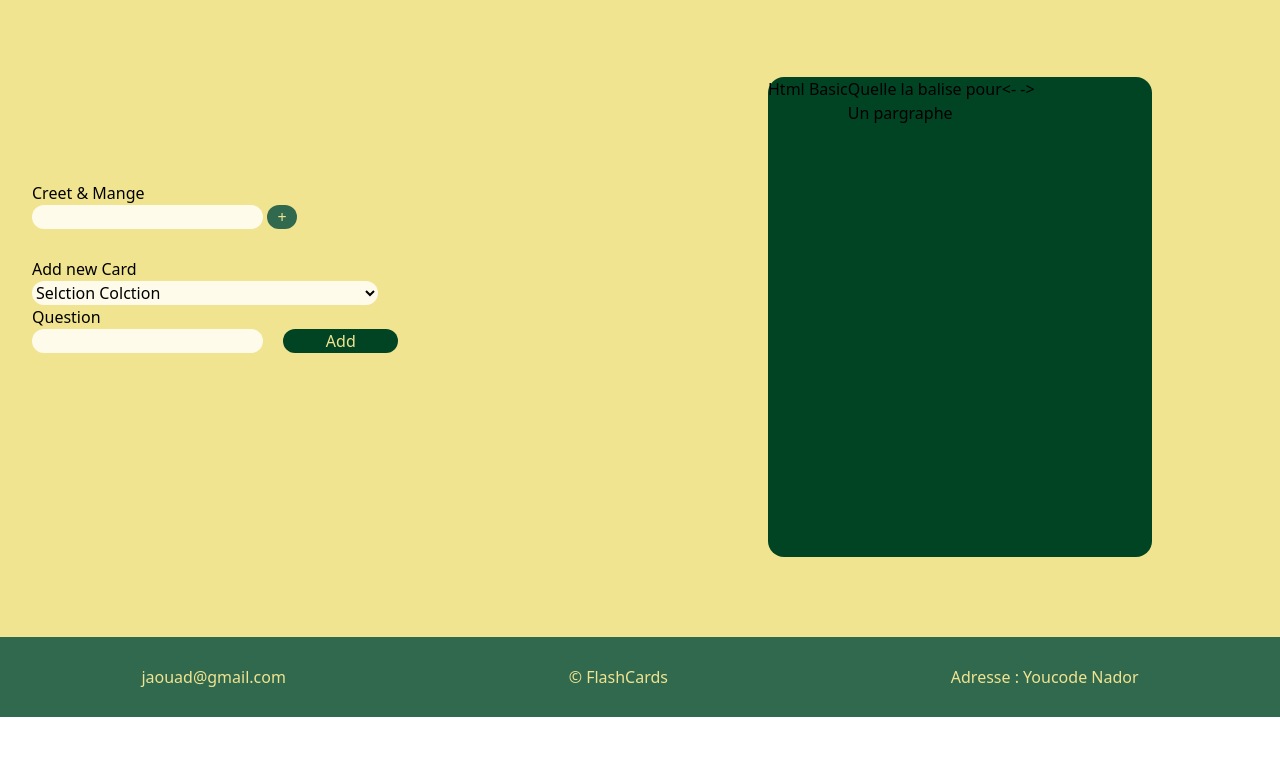
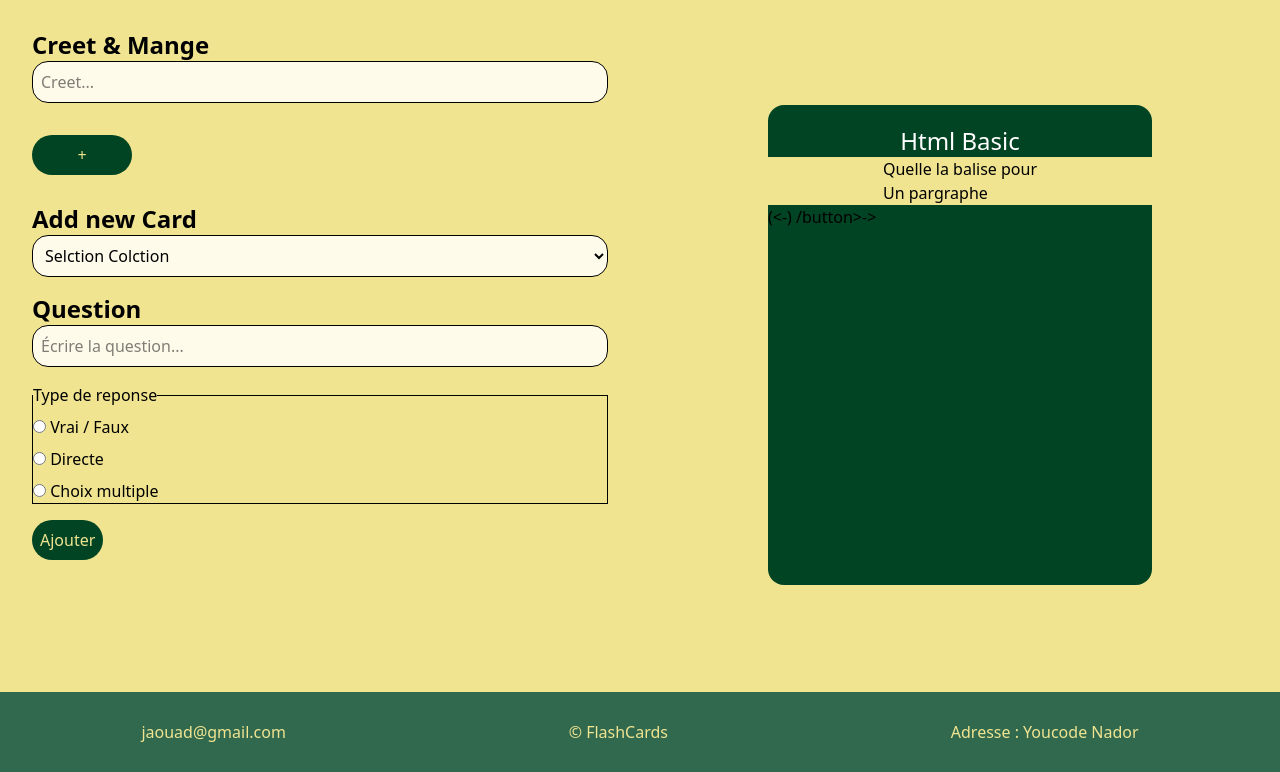
Before and after one commit to AjartiJaouad/Cards, a website: page FlashCards.html in a window 1280 px wide. Shown: the part 83-855 px from the top of the page. Before the commit the page ends 800 px from the top, so only its background shows below. Drawn offline with Linux system fonts and the light colour scheme.

Commit message:
jajout de la page création de collection et ajout de cartes

```diff
--- a/FlashCards.html
+++ b/FlashCards.html
@@ -23,33 +23,63 @@
     <section class="flex bg-[#F0E491] grow items-center ">
         <div class="flex w-1/2  flex-col justify-center p-8 mb-[100px] gap-7">
             <div class="gap-7 ">
-                <h1>Creet & Mange </h1>
-                <input class="bg-amber-50 rounded-2xl" type="text">
-                <button class="bg-[#31694E] rounded-4xl w-[30px] "><span class="text-[#F0E491]">+</span></button>
+                <h1 class="text-2xl font-semibold mb-3">Creet & Mange </h1>
+
+                <input class="bg-amber-50 rounded-2xl p-2 w-full mb-4  border" type="text"
+                    placeholder="Creet...">
+                <button class="bg-[#004424] rounded-3xl w-[100px] mt-4 p-2  "><span class="text-[#F0E491]">+</span></button>
             </div>
             <div class="gap-7">
-                <h1>Add new Card </h1>
-                <select class="bg-amber-50 rounded-2xl w-[60%]">
+                <h1 class="text-2xl font-semibold mb-3">Add new Card </h1>
+                <select class="bg-amber-50 rounded-2xl p-2 w-full mb-4  border">
                     <option value="">Selction Colction</option>
                     <option value=""></option>
 
                 </select>
-                <h1>Question </h1>
-                <input class="bg-amber-50 rounded-2xl" type="text">
-                <button class="bg-[#004424] rounded-4xl w-[20%] ml-4 "><span class="text-[#F0E491]">Add</span></button>
+                <h1 class="text-2xl font-semibold mb-3">Question</h1>
+
+                <input class="bg-amber-50 rounded-2xl p-2 w-full mb-4  border" type="text"
+                    placeholder="Écrire la question...">
+
+                <fieldset class="border p-4 rounded-xl">
+                    <legend class="font-medium">Type de reponse</legend>
+
+                    <label class="block mt-2">
+                        <input type="radio" name="type" class="mr-2">
+                        Vrai / Faux
+                    </label>
+
+                    <label class="block mt-2">
+                        <input type="radio" name="type" class="mr-2">
+                        Directe
+                    </label>
+
+                    <label class="block mt-2">
+                        <input type="radio" name="type" class="mr-2">
+                        Choix multiple
+                    </label>
+
+                </fieldset>
+
+                <button class="bg-[#004424] rounded-3xl w-[25%] mt-4 p-2 ">
+                    <span class="text-[#F0E491] font-medium">Ajouter</span>
+                </button>
+
+                <p class="mt-3"></p>
+
             </div>
         </div>
         <div class="flex w-1/2 justify-center">
-            <section class=" bg-[#004424] h-[60vh] w-[60%] rounded-2xl flex ">
+            <section class=" bg-[#004424] h-[60vh] w-[60%] rounded-2xl flex flex-col ">
                 <div>
-                    <h1 >Html Basic</h1>
+                    <h1 class="text-white text-2xl flex justify-center mt-5 ">Html Basic</h1>
                 </div>
-                <div>
+                <div class=" flex justify-center items-center bg-[#F0E491]">
                     <p>Quelle la balise pour <br>Un pargraphe </p>
                 </div>
                 <div>
-                    <button> <-</button>
-                    <button>-></button>
+                    <button>(<-) /button>
+                            <button>-></button>
                 </div>
             </section>
 
```
